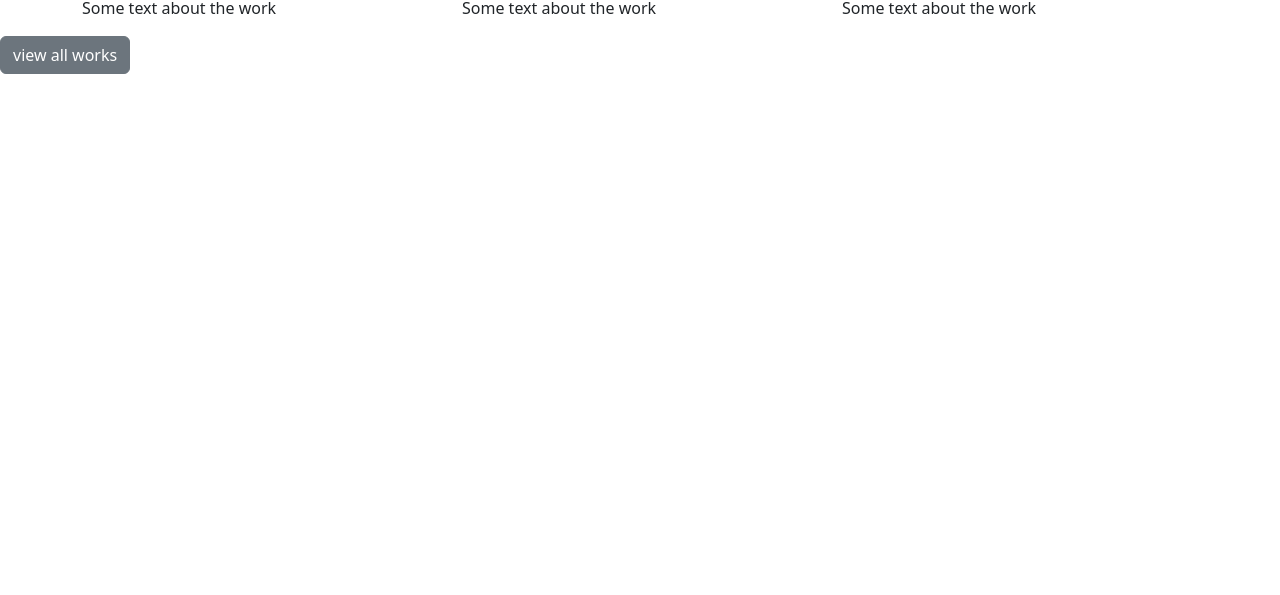
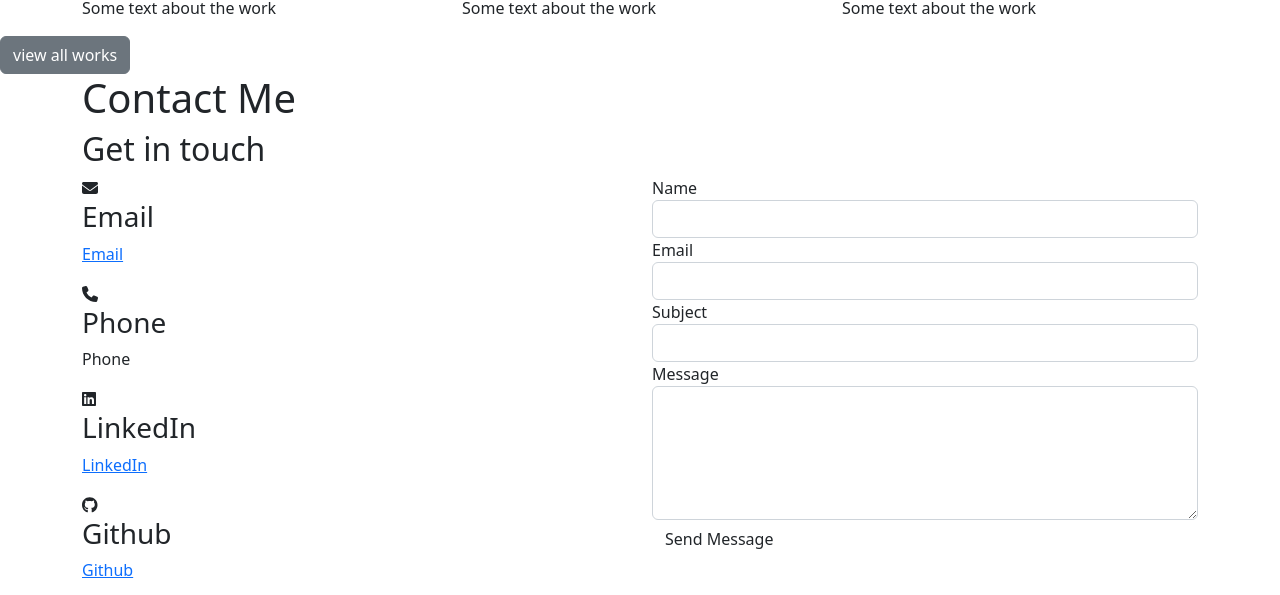
Before and after one commit to jkimkim/portfolio-website, a React (Create React App) app in the folder my-portfolio/: page / in a window 1280 px wide. Shown: the part 2528-3123 px from the top of the page. Before the commit the page ends 2602 px from the top, so only its background shows below. Built offline with nearby package versions, Linux system fonts and the light colour scheme.

Commit message:
Update index.js

```diff
--- a/my-portfolio/src/index.js
+++ b/my-portfolio/src/index.js
@@ -6,6 +6,7 @@ import Navcontainer from './components/nav';
 import Bodytop from './components/bodytop';
 import MyWorks from './components/myWorks';
 import Projects from './components/projects';
+import Contact from './components/contact';
 import reportWebVitals from './reportWebVitals';
 const root = ReactDOM.createRoot(document.getElementById('root'));
 root.render(
@@ -14,6 +15,7 @@ root.render(
     <Bodytop/>
     <MyWorks/>
     <Projects/>
+    <Contact/>
   </React.StrictMode>
 );
 
```
